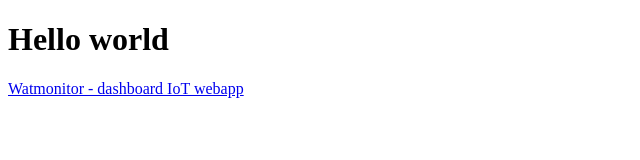
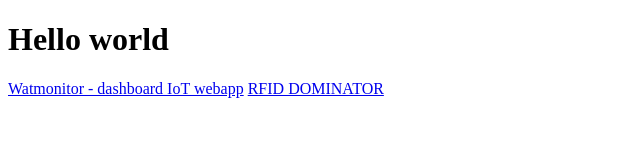
Before and after one commit to Your-IoT/your-iot.github.io, a plain HTML site: page index.html in a window 1280 px wide. Shown: the whole page, without its empty margins (0-640 px from the left). Drawn offline with Linux system fonts and the light colour scheme.

Commit message:
Update index.html

```diff
--- a/index.html
+++ b/index.html
@@ -11,5 +11,6 @@
  <body>
 <h1>Hello world</h1>
   <a href="https://your-iot.github.io/Watmonitor/">Watmonitor - dashboard IoT webapp</a>
+  <a href="https://your-iot.github.io/DOMINATOR/">RFID DOMINATOR</a>
  </body>
 </html>
```
